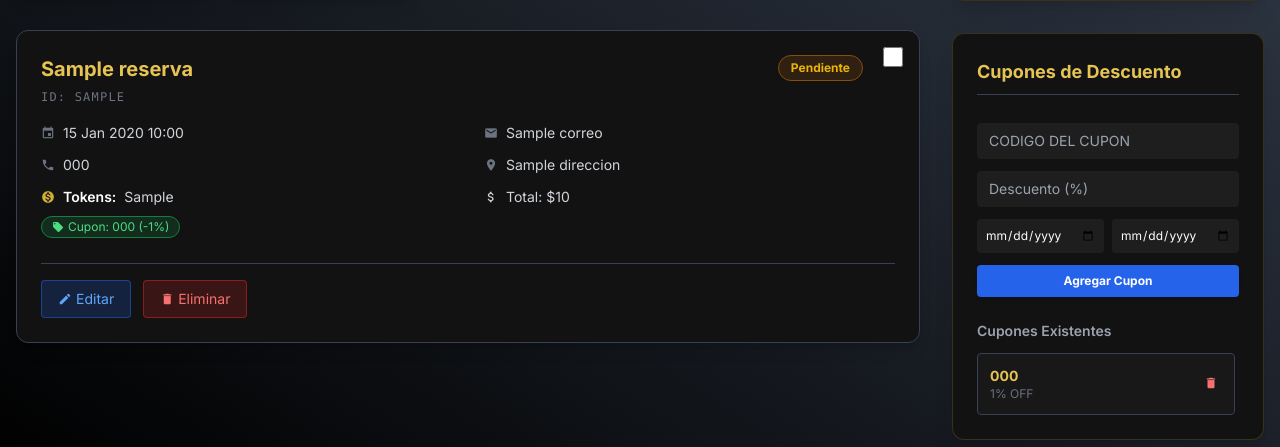
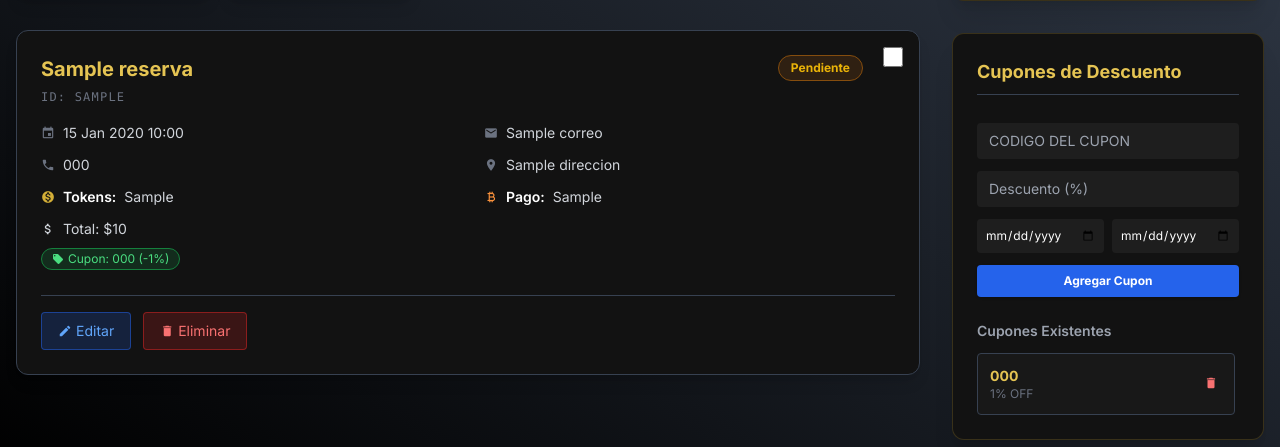
Before and after one commit to Gueremy/TerratokenX, a Django app: template reservation_project/booking/templates/booking/admin_panel_v3.html in a window 1280 px wide. Shown: the part 341-788 px from the top of the page. Run offline with Django 4.2, Linux system fonts and the light colour scheme; the template is opened without the code that fills it: most values are stand-ins (such as "Sample title", 1, 10 or a date in 2020); some libraries are stand-ins or nearby versions.

Commit message:
Feature: Add payment method to Admin, fix live price JS syntax

```diff
--- a/reservation_project/booking/templates/booking/admin_panel_v3.html
+++ b/reservation_project/booking/templates/booking/admin_panel_v3.html
@@ -134,7 +134,10 @@
                         </div>
                         <div class="flex items-center gap-2">
                             <span class="material-icons text-gold-500 text-sm">monetization_on</span>
-                            <span class="text-white font-semibold">Tokens:</span> {{ reserva.cantidad_tokens }}
+                            <span class="text-white font-semibold">Tokens:</span> {{ reserva.cantidad_tokens }}</div>
+                        <div class="flex items-center gap-2">
+                            <span class="material-icons text-sm {% if reserva.metodo_pago == 'MP' %}text-blue-400{% else %}text-orange-400{% endif %}">{% if reserva.metodo_pago == 'MP' %}credit_card{% else %}currency_bitcoin{% endif %}</span>
+                            <span class="text-white font-semibold">Pago:</span> {{ reserva.get_metodo_pago_display }}
                         </div>
                         <div class="flex items-center gap-2">
                             <span class="material-icons text-sm">attach_money</span>
--- a/reservation_project/booking/templates/booking/reservation_form_v2.html
+++ b/reservation_project/booking/templates/booking/reservation_form_v2.html
@@ -317,7 +317,7 @@
             const discountAmountDisplay = document.getElementById('discount-amount');
 
             // Values
-            const precioBase = {{ precio_base_token }
+            const precioBase = {{ precio_base_token }}
         };
         let currentDiscountPercent = 0;
 
```
